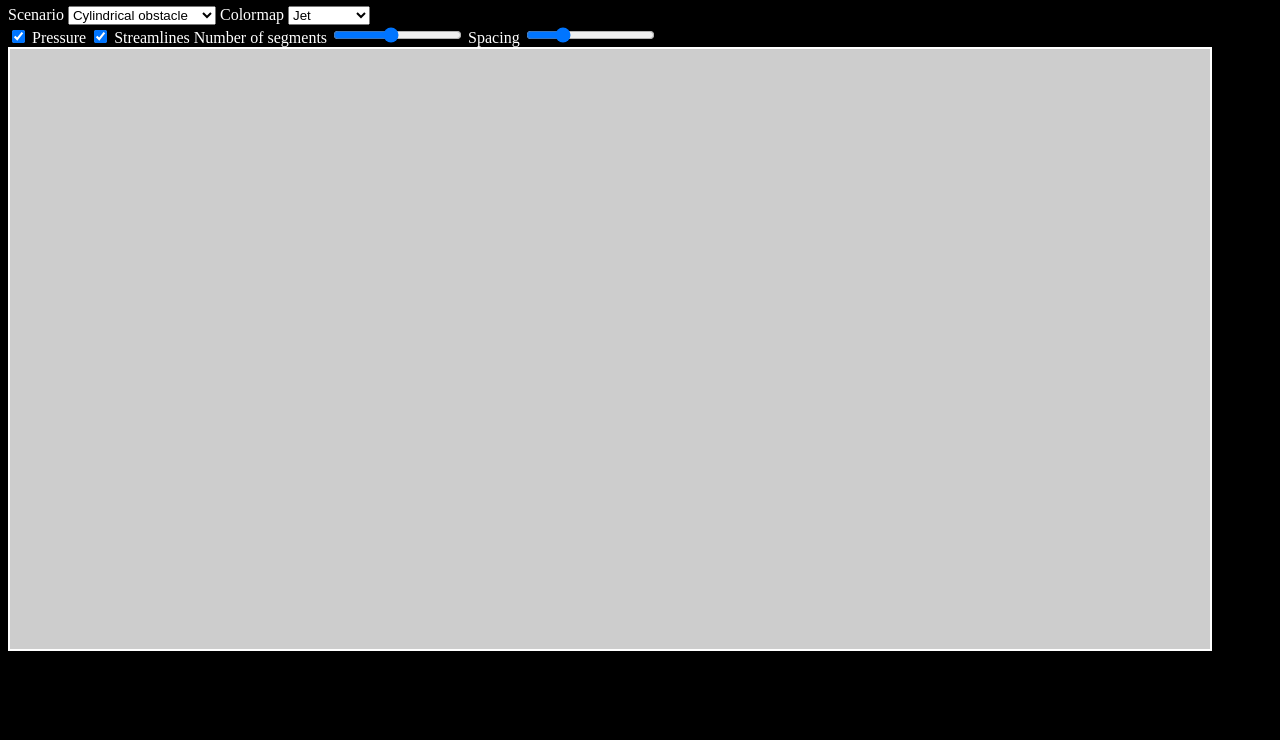
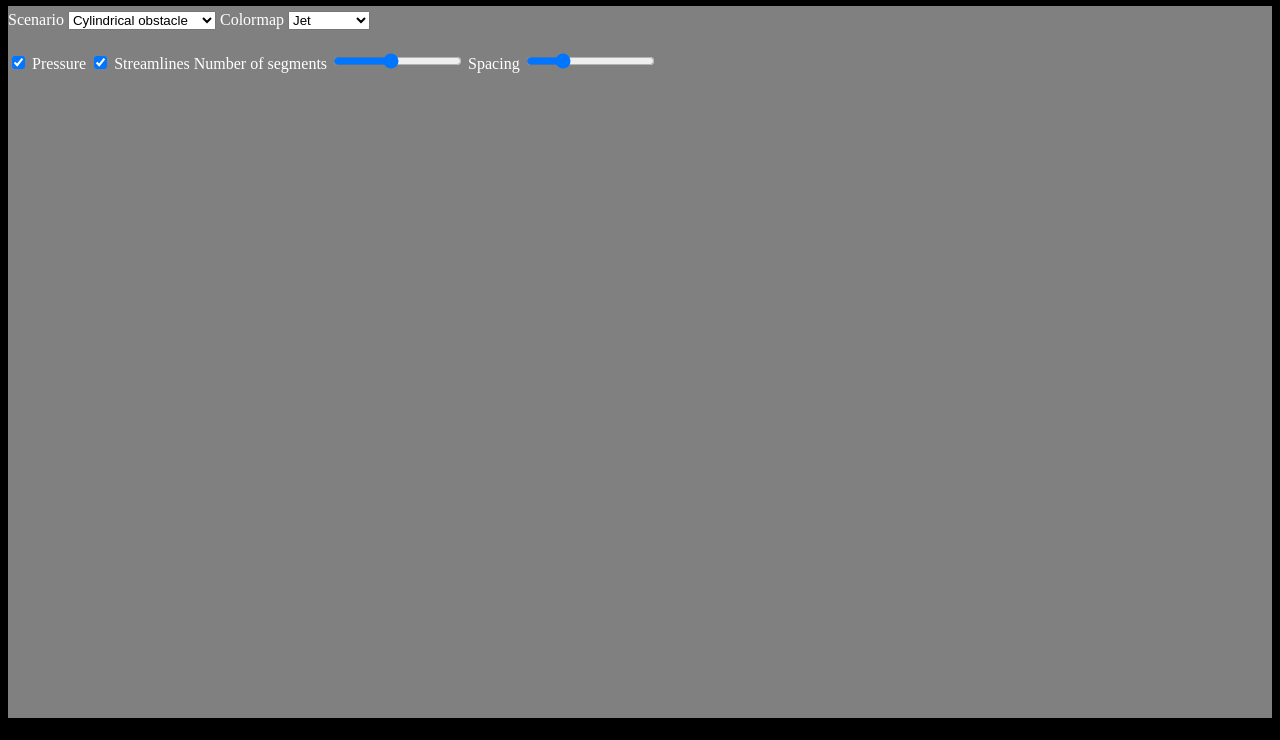
Before and after one commit to ssoudan/fluid-simulation-rs, a website built with webpack: page index.html in a window 1280 px wide. Shown: the part 60-800 px from the top of the page. Built offline with nearby package versions, Linux system fonts and the light colour scheme.

Commit message:
feat: styling

```diff
--- a/index.html
+++ b/index.html
@@ -6,6 +6,7 @@
 
 <body>
 
+  <div class="main">
     <h1>Eulerian Fluid Simulation</h1>
     <div class="controls">
 
@@ -46,8 +47,9 @@
       </div>
     </div>
 
-  <div>
-    <canvas id="canvas" style="border:2px solid" width="1200" height="600"></canvas>
+
+    <canvas id="canvas" width="1200" height="600"></canvas>
+
   </div>
 
 </body>
--- a/styles.css
+++ b/styles.css
@@ -4,16 +4,31 @@ body {
 }
 
 canvas {
-    background: #cdcdcd;
+    background: gray;
+    margin: 0 auto;
+    width: 100%;
 }
 
-/* class controls.control_line */
-.controls.control_line {
-  position: absolute;
+.main {
+    position: relative;
+    width: 100%;
+    height: 100%;
+    margin: 0 auto;
+    background: black;
+}
+
+.controls {
+    background: gray;
+    width: 100%;
+    margin: 0 auto;
+}
+
+.control_line {
   top: 0px;
   left: 0px;
   width: 100%;
   height: 30px;
-  padding: 5px;
+  padding-top: 5px;
+  padding-bottom: 5px;
   z-index: 100;
 }
```
Lines whose indentation alone changed are shown as unchanged.
